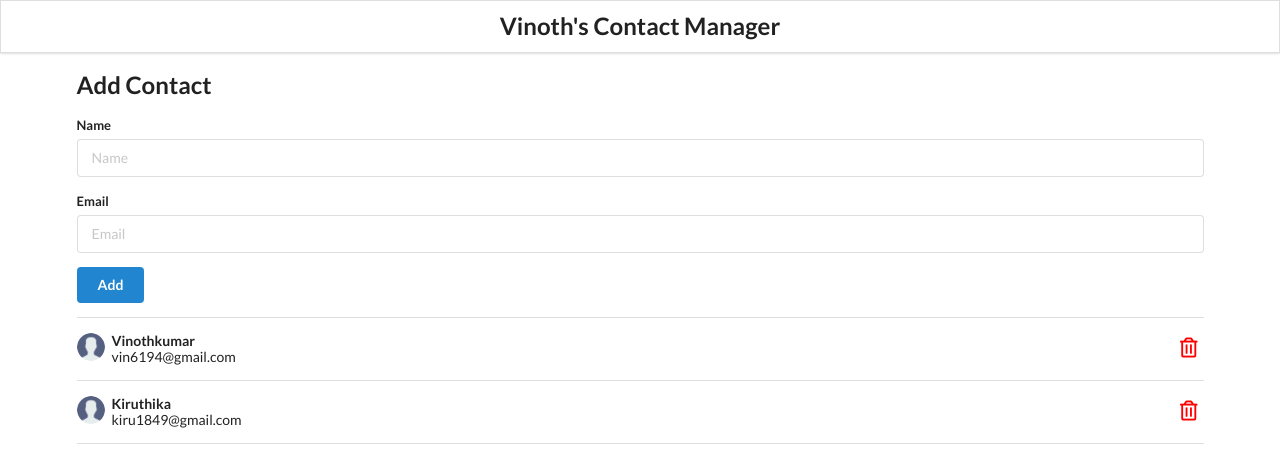
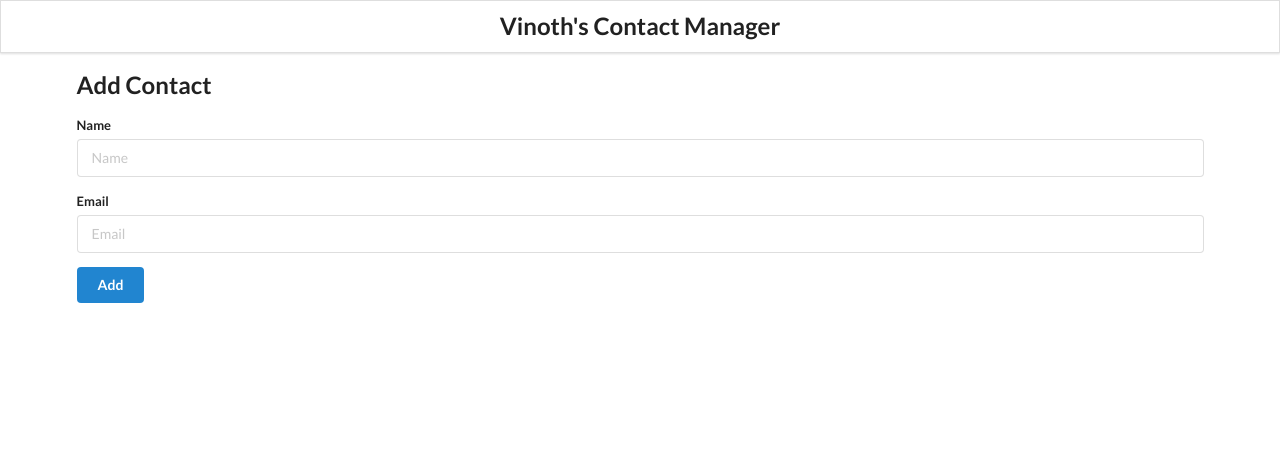
Before and after one commit to Vinoth6194/react_json_crud, a React (Create React App) app: page / in a window 1280 px wide. Shown: the top 466 px of the page. Built offline with nearby package versions, Linux system fonts and the light colour scheme.

Commit message:
set the initial contact list

```diff
--- a/src/components/App.js
+++ b/src/components/App.js
@@ -1,21 +1,23 @@
+import { useState } from 'react';
 import AddContact from './AddContact';
 import './App.css';
 import ContactList from './ContactList';
 import Header from './Header';
 
 function App() {
-  const contacts = [
-    {
-      id: '1',
-      name: 'Vinothkumar',
-      email: 'vin6194@gmail.com',
-    },
-    {
-      id: '2',
-      name: 'Kiruthika',
-      email: 'kiru1849@gmail.com',
-    },
-  ];
+  const [contacts, setContacts] = useState([]);
+  // const contacts = [
+  //   {
+  //     id: '1',
+  //     name: 'Vinothkumar',
+  //     email: 'vin6194@gmail.com',
+  //   },
+  //   {
+  //     id: '2',
+  //     name: 'Kiruthika',
+  //     email: 'kiru1849@gmail.com',
+  //   },
+  // ];
   return (
     <div className="ui container">
       <Header />
```
